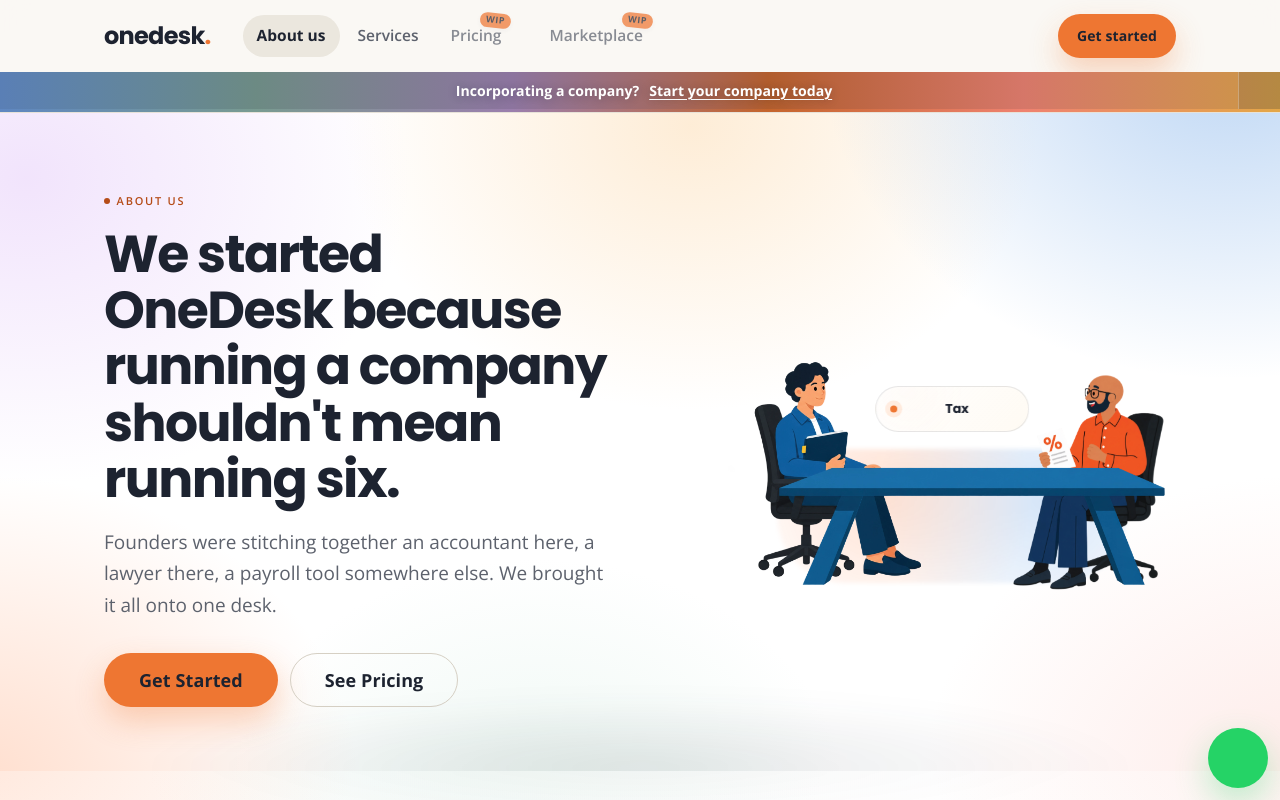
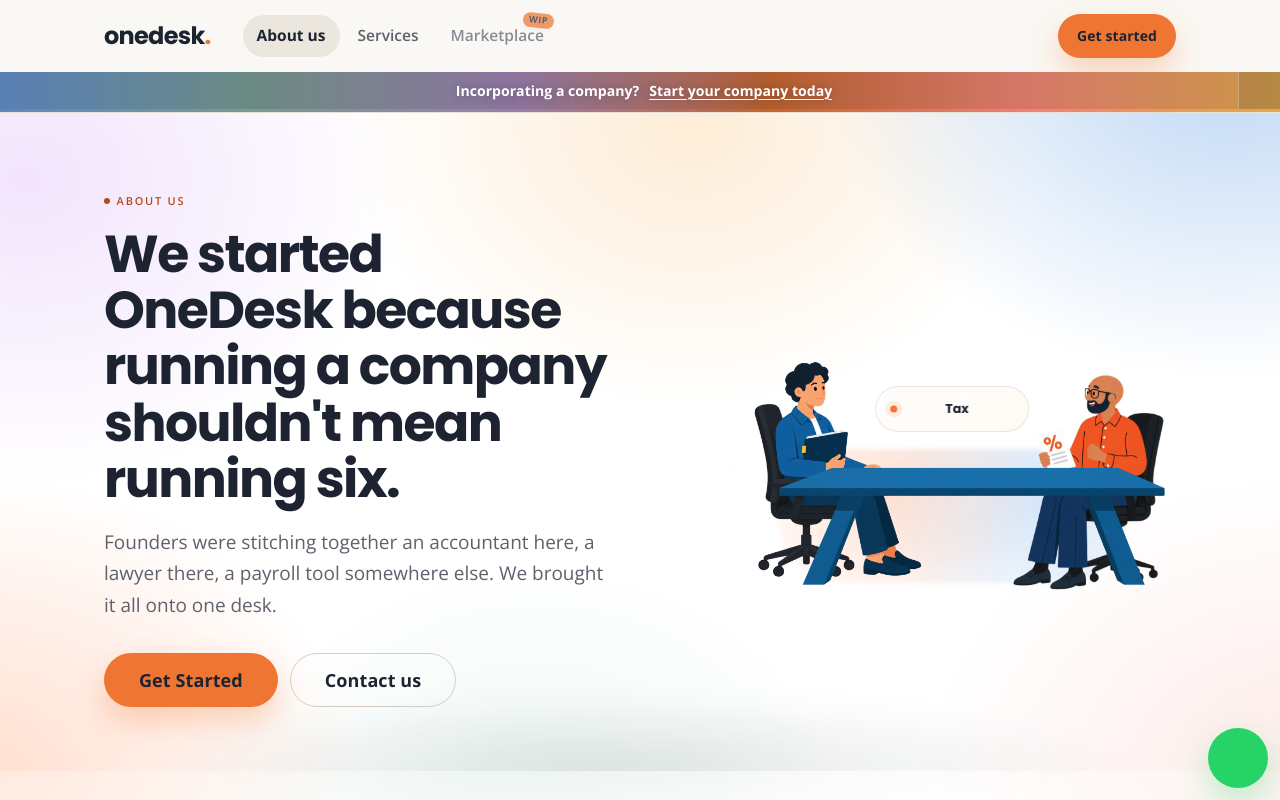
Before and after one commit to avindhyac/onedesk-app, a React (Vite) app in the folder app/: page /about in a window 1280 px wide. Shown: the top 800 px of the page. Built offline with nearby package versions, Linux system fonts and the light colour scheme; some icons are missing.

Commit message:
removed pricing temporarily as per request

```diff
--- a/app/src/App.jsx
+++ b/app/src/App.jsx
@@ -7,7 +7,6 @@
 const AboutPage = lazy(() => import("./pages/AboutPage"));
 const ServicesPage = lazy(() => import("./pages/ServicesPage"));
 const ServiceDetailPage = lazy(() => import("./pages/ServiceDetailPage"));
-const PricingPage = lazy(() => import("./pages/PricingPage"));
 const ContactPage = lazy(() => import("./pages/ContactPage"));
 // Marketplace is not live yet — the route redirects home (page kept in
 // pages/MarketplacePage.jsx for when it launches).
@@ -33,7 +32,6 @@
                 )
               }
             />
-            <Route path="/pricing" element={<PricingPage />} />
             <Route path="/contact" element={<ContactPage />} />
             <Route path="/marketplace" element={<Navigate to="/" replace />} />
             <Route path="/privacy" element={<LegalPage kind="privacy" />} />
--- a/app/src/pages/AboutPage.jsx
+++ b/app/src/pages/AboutPage.jsx
@@ -118,8 +118,8 @@
               <Button variant="primary" size="lg" as={Link} to="/">
                 Get Started
               </Button>
-              <Button variant="outline" size="lg" as={Link} to="/pricing">
-                See Pricing
+              <Button variant="outline" size="lg" as={Link} to="/contact">
+                Contact us
               </Button>
             </div>
           </div>
--- a/app/src/pages/ServiceDetailPage.jsx
+++ b/app/src/pages/ServiceDetailPage.jsx
@@ -285,8 +285,8 @@
       <CtaBand
         title={`Ready to hand off ${title.toLowerCase()}?`}
         subtitle="Bundle it with the other five and one team runs your whole back office."
-        ctaLabel="See pricing"
-        ctaTo="/pricing"
+        ctaLabel="Talk to us"
+        ctaTo="/contact"
       />
     </PageTransition>
   );
--- a/app/src/pages/ServicesPage.jsx
+++ b/app/src/pages/ServicesPage.jsx
@@ -118,8 +118,8 @@
       <CtaBand
         title="Bundle them and save."
         subtitle="Most founders combine three or more services. The more you bundle, the more you save."
-        ctaLabel="See pricing"
-        ctaTo="/pricing"
+        ctaLabel="Talk to us"
+        ctaTo="/contact"
       />
     </PageTransition>
   );
--- a/app/src/sections/Footer.jsx
+++ b/app/src/sections/Footer.jsx
@@ -26,8 +26,7 @@
 
 const COMPANY_LINKS = [
   { to: "/about", label: "About us" },
-  // Pricing and Marketplace are not live yet — shown muted with a "WIP" badge, not linked.
-  { to: "/pricing", label: "Pricing", soon: true },
+  // Marketplace is not live yet — shown muted with a "WIP" badge, not linked.
   { to: "/marketplace", label: "Marketplace", soon: true },
   { to: "/contact", label: "Contact" },
 ];
--- a/app/src/sections/Header.jsx
+++ b/app/src/sections/Header.jsx
@@ -6,8 +6,7 @@
 const NAV_LINKS = [
   { to: "/about", label: "About us" },
   { to: "/services", label: "Services" },
-  // Pricing and Marketplace are not live yet — shown muted with a "WIP" badge, not linked.
-  { to: "/pricing", label: "Pricing", soon: true },
+  // Marketplace is not live yet — shown muted with a "WIP" badge, not linked.
   { to: "/marketplace", label: "Marketplace", soon: true },
 ];
 
```
Also changed, not shown: 1 other file (tests, documents, lock files or other folders).
